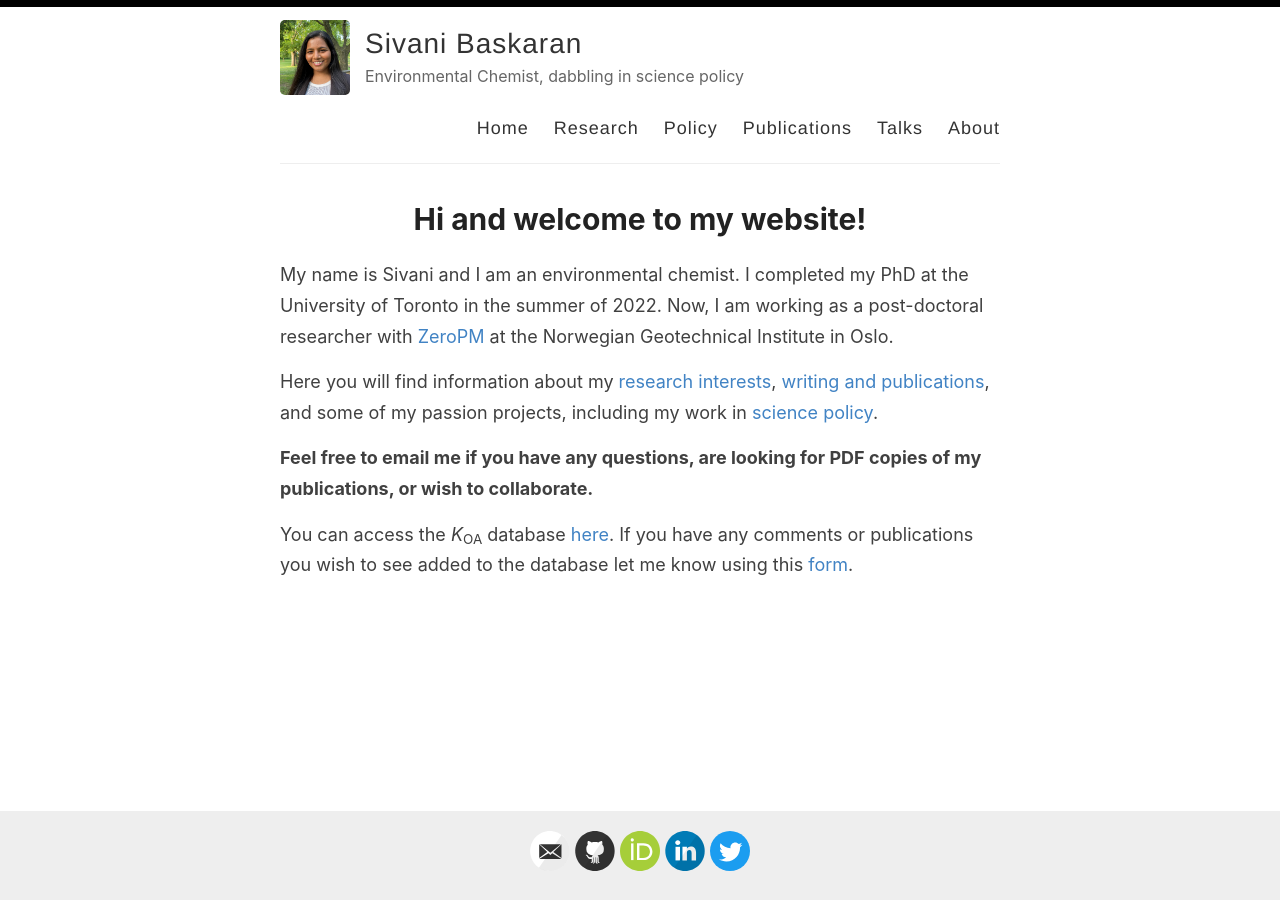
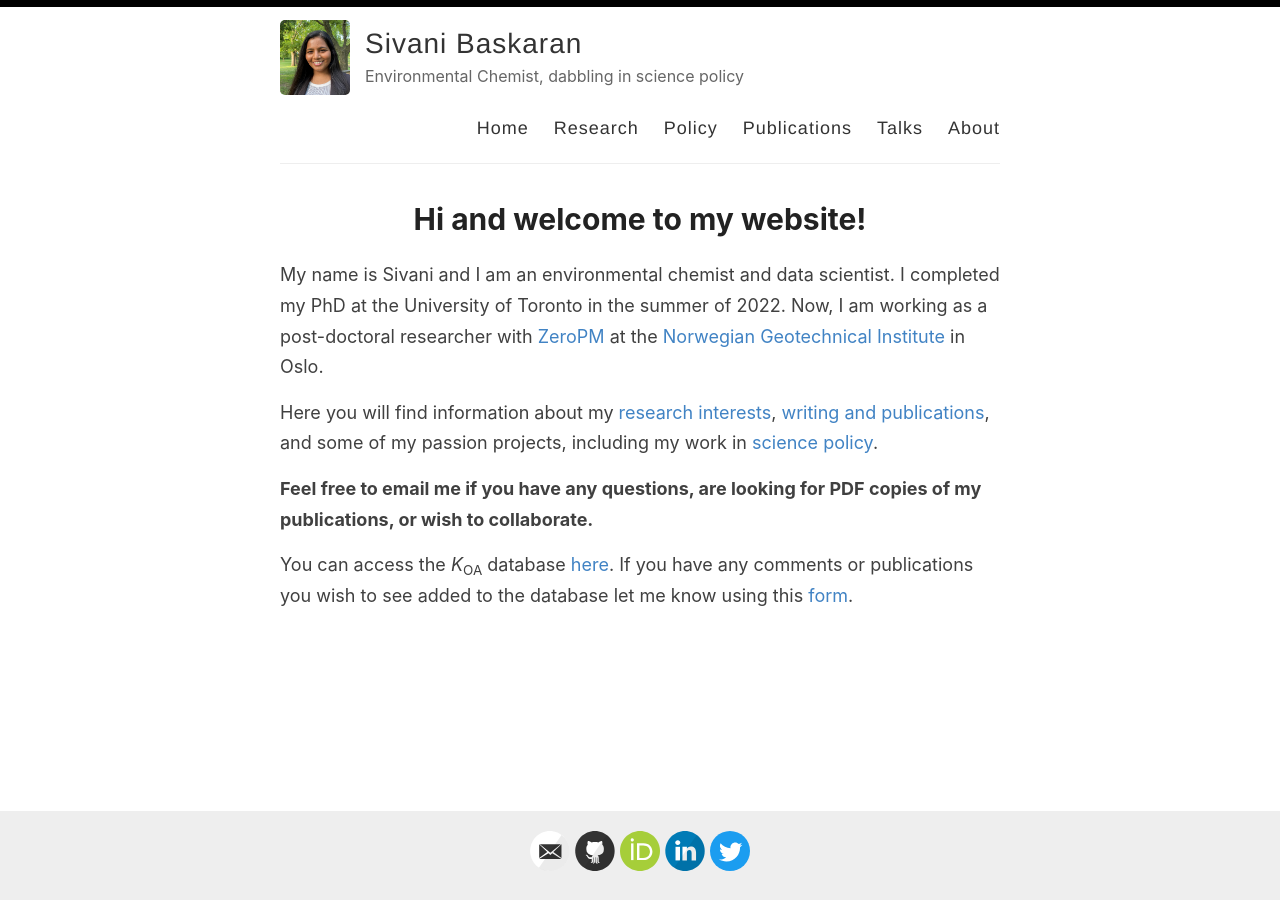
Before and after one commit to sivanibaskaran/sivanibaskaran.github.io, a Jekyll site: the page built from index.html, in a window 1280 px wide. Built offline with Jekyll 4.4.1, drawn with Linux system fonts in a browser that asks for light colours; the list of posts is cut into pages by our own code.

Commit message:
small fixes

```diff
--- a/index.html
+++ b/index.html
@@ -4,7 +4,7 @@ layout: default
 
 <h1> Hi and welcome to my website! </h1>
 
-<p>My name is Sivani and I am an environmental chemist. I completed my PhD at the University of Toronto in the summer of 2022. Now, I am working as a post-doctoral researcher with <a href="https://zeropm.eu/">ZeroPM</a> at the Norwegian Geotechnical Institute in Oslo.
+<p>My name is Sivani and I am an environmental chemist and data scientist. I completed my PhD at the University of Toronto in the summer of 2022. Now, I am working as a post-doctoral researcher with <a href="https://zeropm.eu/">ZeroPM</a> at the <a href="ngi.no/eng">Norwegian Geotechnical Institute</a> in Oslo.
 
 <p>Here you will find information about my <a href="https://sivanibaskaran.github.io/research/">research interests</a>, <a href="https://sivanibaskaran.github.io/publications/">writing and publications</a>, and some of my passion projects, including my work in <a href="https://sivanibaskaran.github.io/policy/">science policy</a>.</p>
 
```
Also changed, not shown: _pages/about.md (+1 -1 lines).
